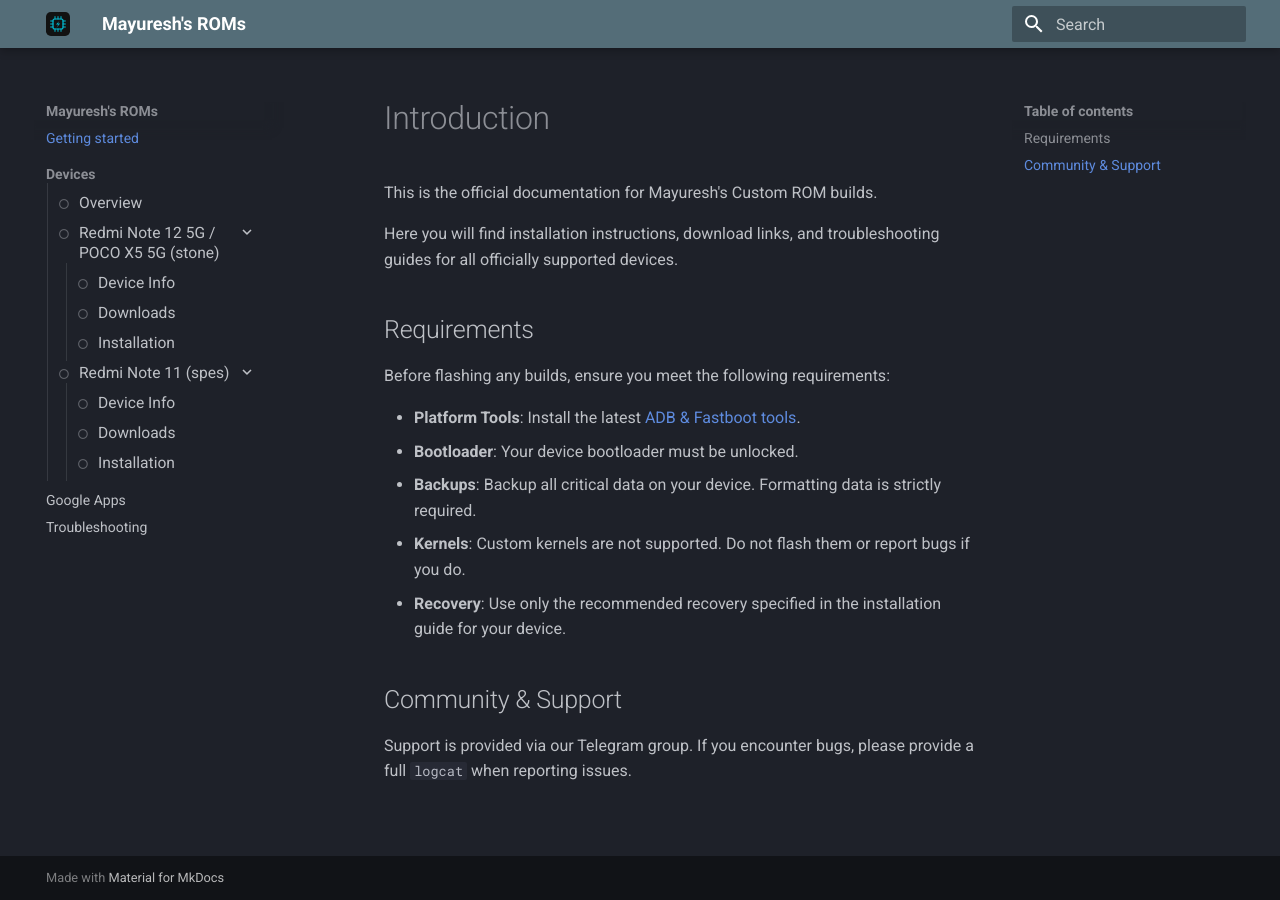
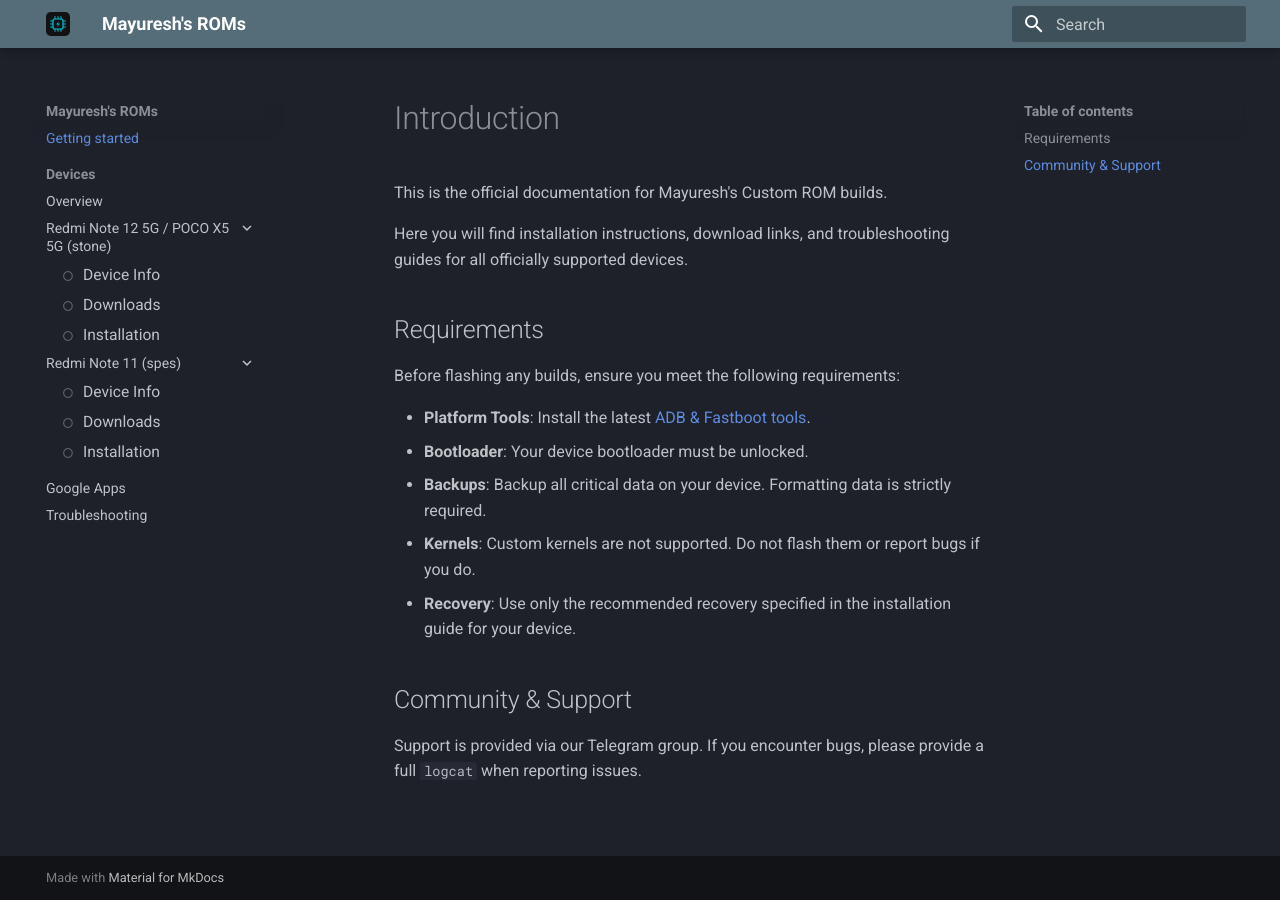
Before and after one commit to mayuresh2543/RomWiki, an MkDocs documentation site: the page built from docs/index.md, in a window 1280 px wide. Built offline with MkDocs 1.6.1 and Material for MkDocs 9.7.7, drawn with Linux system fonts in a browser that asks for light colours.

Commit message:
UI: Remove vertical guide line, scope circle symbols to level 2 sub-items, and fix desktop sidebar width

```diff
--- a/docs/stylesheets/extra.css
+++ b/docs/stylesheets/extra.css
@@ -136,34 +136,28 @@
 /* Expand sidebar width on desktop so long device names fit without wrapping */
 @media screen and (min-width: 60em) {
     .md-sidebar--primary {
-        width: 16.5rem;
+        width: 17rem !important;
     }
 }
 
-.md-nav--primary .md-nav__link {
-    white-space: normal;
-    word-break: keep-all;
+@media screen and (min-width: 76.25em) {
+    .md-sidebar--primary {
+        width: 17rem !important;
+    }
 }
 
-/* Subtle tree guide line for nested sub-lists */
-.md-nav--primary .md-nav__item--nested .md-nav__list {
-    border-left: 1px solid var(--md-default-fg-color--lightest);
-    margin-left: 0.65rem;
-    padding-left: 0.25rem;
-}
-
-/* Sub-item links */
-.md-nav--primary .md-nav__item--nested .md-nav__list .md-nav__link {
+/* Level 2 sub-items (Device Info, Downloads, Installation) only - NO lines */
+.md-nav[data-md-level="2"] .md-nav__link {
     position: relative;
-    padding-left: 1.3rem;
+    padding-left: 1.25rem !important;
     font-size: 0.78rem;
 }
 
 /* Inactive sub-item: Unfilled circle symbol (○) */
-.md-nav--primary .md-nav__item--nested .md-nav__list .md-nav__link::before {
+.md-nav[data-md-level="2"] .md-nav__link::before {
     content: '○';
     position: absolute;
-    left: 0.25rem;
+    left: 0.2rem;
     font-size: 0.65rem;
     line-height: 1.9;
     color: var(--md-default-fg-color--light);
@@ -172,7 +166,7 @@
 }
 
 /* Active sub-item: Filled circle symbol (●) */
-.md-nav--primary .md-nav__item--nested .md-nav__list .md-nav__link--active::before {
+.md-nav[data-md-level="2"] .md-nav__link--active::before {
     content: '●';
     color: var(--md-accent-fg-color);
     opacity: 1;
@@ -180,7 +174,7 @@
 }
 
 /* Hover on sub-item */
-.md-nav--primary .md-nav__item--nested .md-nav__list .md-nav__link:hover::before {
+.md-nav[data-md-level="2"] .md-nav__link:hover::before {
     color: var(--md-accent-fg-color);
     opacity: 1;
 }
```
